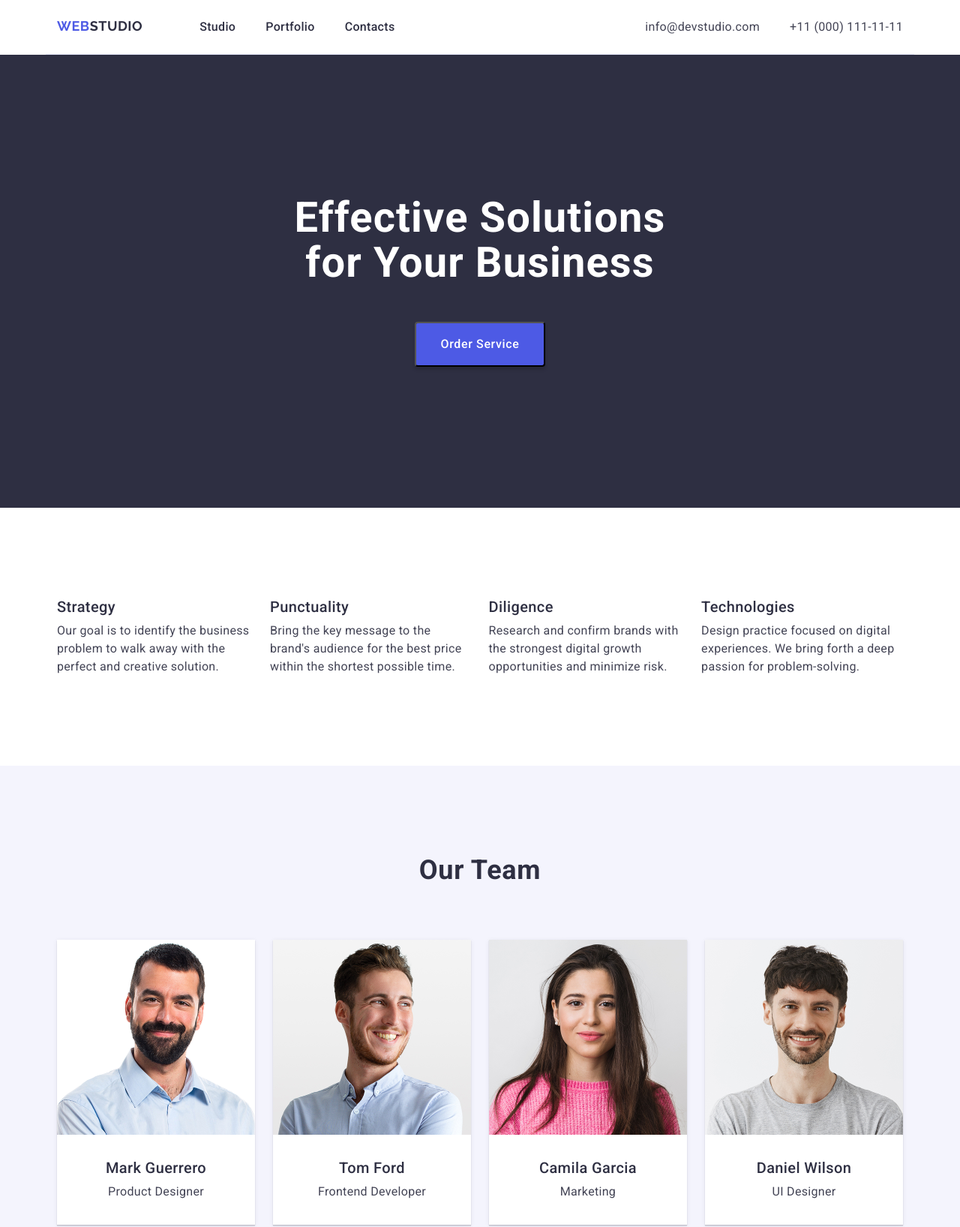
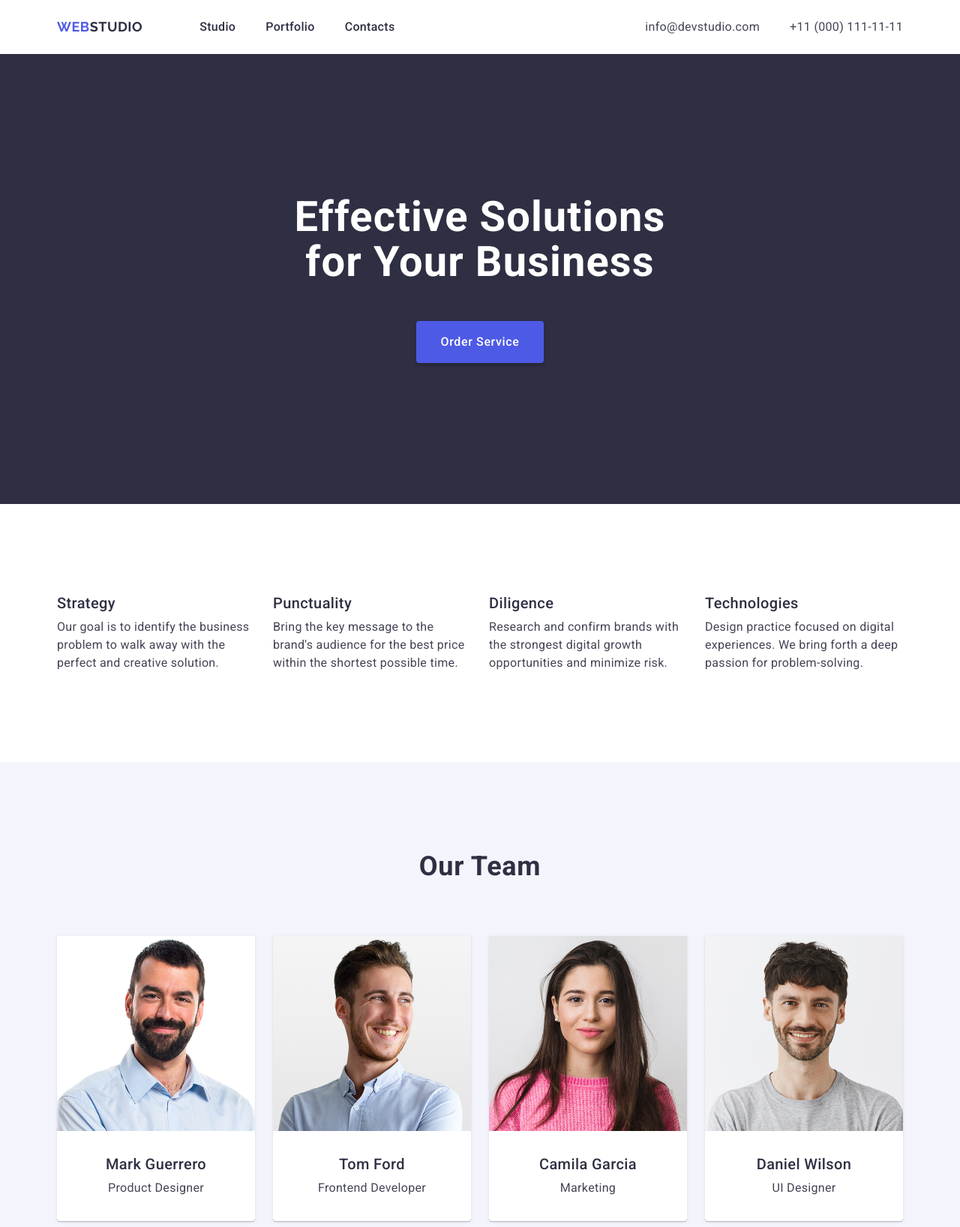
Before and after one commit to MikhailRozhenko/goit-markup-hw-03-, a plain HTML site: page index.html in a window 1280 px wide. Shown: the top 1636 px of the page at 75% size. Drawn offline with nearby package versions, Linux system fonts and the light colour scheme.

Commit message:
upddzvan

```diff
--- a/css/style.css
+++ b/css/style.css
@@ -91,6 +91,9 @@ img {
   line-height: 1.5;
   letter-spacing: 0.02em;
   color: #434455;
+  display: block;
+  padding-top: 24px;
+  padding-bottom: 24px;
 }
 
 .adress-link:hover,
@@ -108,6 +111,7 @@ img {
 
 .nav-header {
   display: flex;
+  align-items: center;
 }
 
 .list-adress {
@@ -121,8 +125,14 @@ img {
 .header-cont {
   display: flex;
   justify-content: space-between;
+}
+.nav-link {
+  display: block;
   padding-top: 24px;
   padding-bottom: 24px;
+}
+
+.border-header {
   border-bottom: 1px solid #e7e9fc;
 }
 /* main content */
@@ -165,6 +175,9 @@ img {
   padding: 16px 32px;
   border-radius: 4px;
   box-shadow: 0 4px 4px 0 rgba(0, 0, 0, 0.15);
+  min-width: 169px;
+  height: 56px;
+  border: none;
 }
 
 .main-button:hover,
@@ -185,12 +198,14 @@ img {
   position: absolute;
   width: 1px;
   height: 1px;
+  margin: -1px;
+  border: 0;
   padding: 0;
-  margin: -1px;
+
+  white-space: nowrap;
+  clip-path: inset(100%);
+  clip: rect(0 0 0 0);
   overflow: hidden;
-  clip: rect(0, 0, 0, 0);
-  white-space: nowrap;
-  border: 0;
 }
 
 .page {
@@ -214,6 +229,10 @@ img {
 .ul-advantages {
   display: flex;
   gap: 24px;
+}
+
+.item-advantages {
+  width: calc((100% - 72px) / 4);
 }
 
 /* section dream-team */
@@ -247,18 +266,21 @@ img {
   flex-direction: column;
   align-items: center;
   justify-content: center;
+  width: calc((100% - 72px) / 4);
+  border-radius: 0px 0px 4px 4px;
 }
 
-.ul-dream-team img {
-  margin-bottom: 32px;
+.container-team-text {
+  padding: 32px 0;
 }
 
-.ul-dream-team .page {
+.container-team-text .page {
   margin-bottom: 8px;
+  text-align: center;
 }
 
-.ul-dream-team .text {
-  padding-bottom: 32px;
+.container-team-text .text {
+  text-align: center;
 }
 
 /* section portfolio */
@@ -278,6 +300,10 @@ img {
   border-left: 1px solid #e7e9fc;
   border-right: 1px solid #e7e9fc;
   padding: 32px 16px;
+}
+
+.item-advantages {
+  width: calc((100% - 48px) / 3);
 }
 
 /* footer */
--- a/index.html
+++ b/index.html
@@ -6,7 +6,7 @@
     <title>WebStudio</title>
     <link
       rel="stylesheet"
-      href="node_modules/modern-normalize/modern-normalize.css"
+      href="https://cdnjs.cloudflare.com/ajax/libs/modern-normalize/3.0.1/modern-normalize.min.css"
     />
     <link rel="preconnect" href="https://fonts.googleapis.com" />
     <link rel="preconnect" href="https://fonts.gstatic.com" crossorigin />
@@ -20,7 +20,7 @@
   <body>
     <!-- header -->
 
-    <header>
+    <header class="border-head">
       <div class="container header-cont">
         <nav class="nav-header">
           <a href="./index.html" class="logo"
@@ -115,8 +115,10 @@
                 height="260"
                 alt="developer"
               />
+              <div class="container-team-text">
                 <h3 class="page">Mark Guerrero</h3>
                 <p class="text">Product Designer</p>
+              </div>
             </li>
             <li class="list-item-team">
               <img
@@ -125,8 +127,10 @@
                 height="260"
                 alt="developer"
               />
+              <div class="container-team-text">
                 <h3 class="page">Tom Ford</h3>
                 <p class="text">Frontend Developer</p>
+              </div>
             </li>
             <li class="list-item-team">
               <img
@@ -135,8 +139,10 @@
                 height="260"
                 alt="developer"
               />
+              <div class="container-team-text">
                 <h3 class="page">Camila Garcia</h3>
                 <p class="text">Marketing</p>
+              </div>
             </li>
             <li class="list-item-team">
               <img
@@ -145,8 +151,10 @@
                 height="260"
                 alt="developer"
               />
+              <div class="container-team-text">
                 <h3 class="page">Daniel Wilson</h3>
                 <p class="text">UI Designer</p>
+              </div>
             </li>
           </ul>
         </div>
```
Lines whose indentation alone changed are shown as unchanged.
